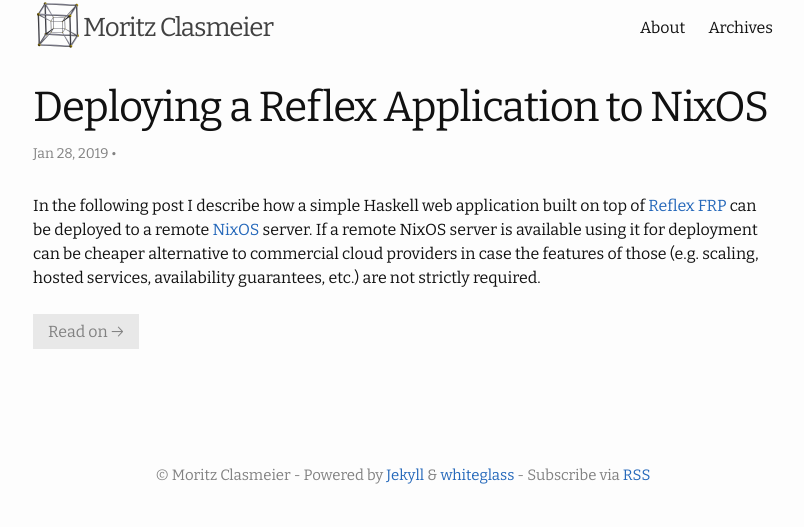
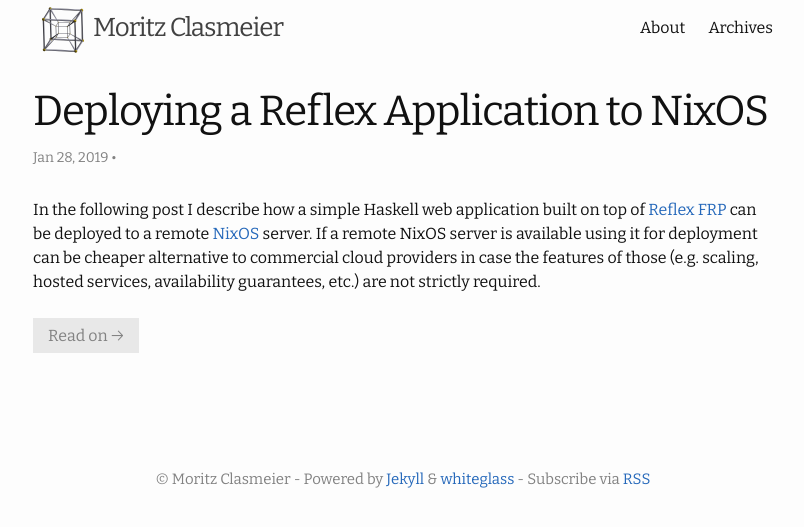
Before and after one commit to mtesseract/mtesseract.github.io, a Jekyll site: the page built from index.html, in a window 1280 px wide. Shown: the top 527 px of the page, without its empty margins (237-1041 px from the left). Built offline with Jekyll 4.4.1, drawn with Linux system fonts in a browser that asks for light colours; the list of posts is cut into pages by our own code.

Commit message:
Fix padding of tesseract image`

```diff
--- a/_sass/whiteglass/_base.scss
+++ b/_sass/whiteglass/_base.scss
@@ -60,7 +60,7 @@
   max-width: 100%;
   vertical-align: middle;
   float: left;
-  padding: 5;
+  padding: 5px;
 }
 
 
```
